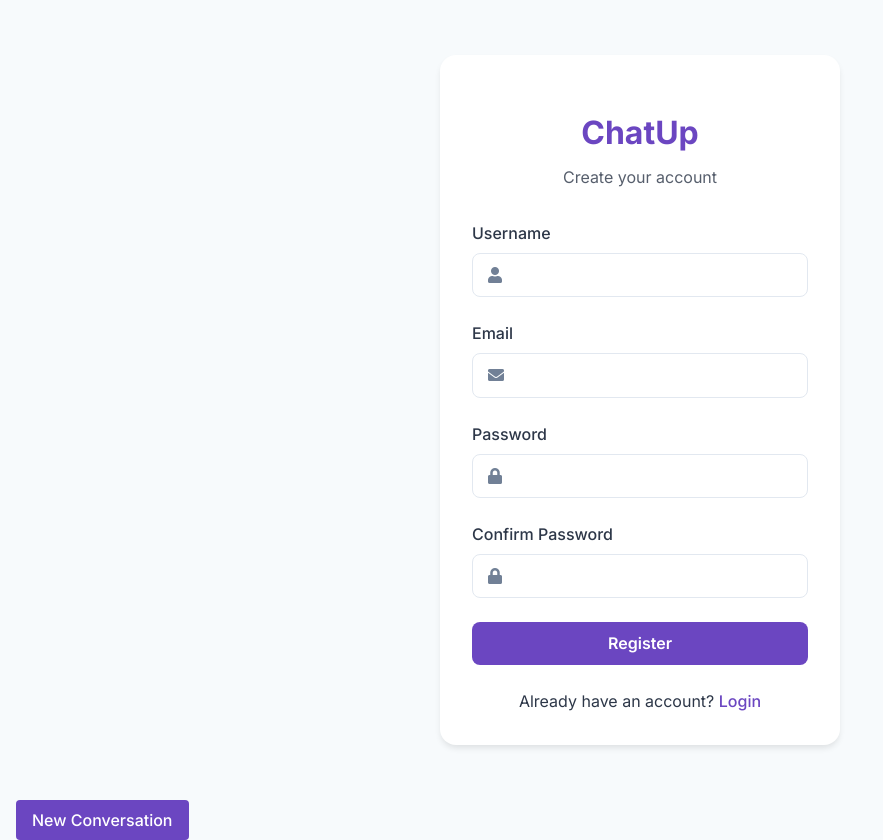
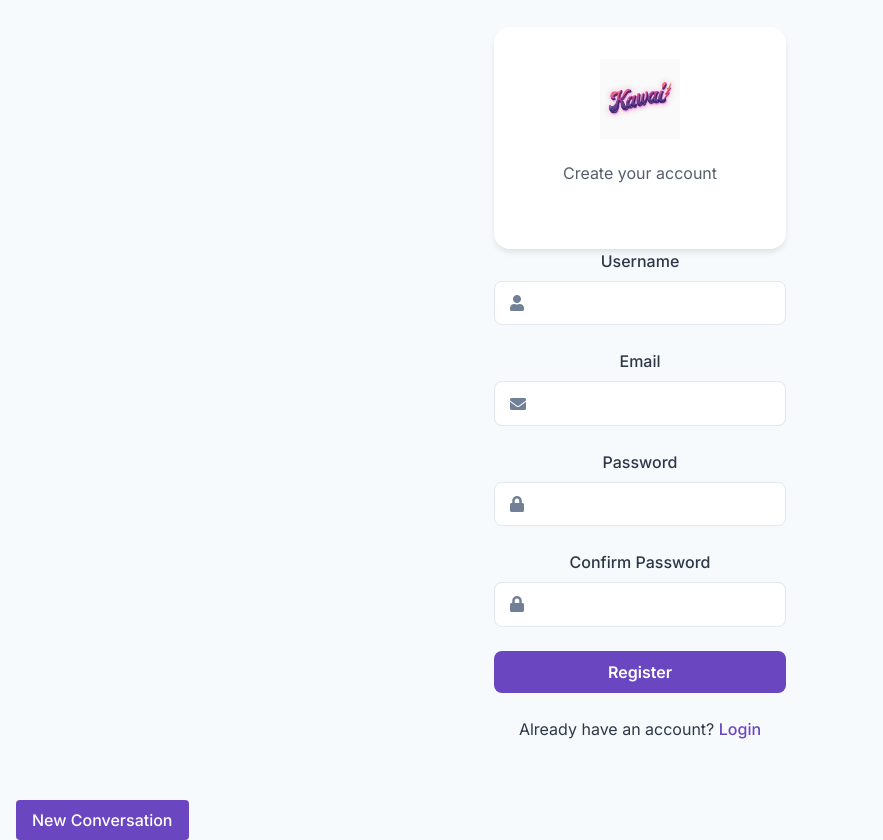
Before and after one commit to Made-me-like-this/newchat, a Django app: page /register/ in a window 1280 px wide. Shown: the whole page, without its empty margins (0-883 px from the left). Run offline with Django 5.2, Linux system fonts and the light colour scheme; some libraries are stand-ins or nearby versions.

Commit message:
Update register.html

```diff
--- a/chat/templates/auth/register.html
+++ b/chat/templates/auth/register.html
@@ -5,10 +5,14 @@
 
 {% block content %}
 <div class="auth-container">
+        <div class="auth-header">
     <div class="auth-card">
-        <div class="auth-header">
-            <h1 class="auth-title">ChatUp</h1>
-            <p class="auth-subtitle">Create your account</p>
+    <div class="auth-header">
+    <img src="{% static 'images/k3.png' %}" alt="ChatUp Logo" class="auth-logo">
+
+    <p class="auth-subtitle">Create your account</p>
+</div>
+
         </div>
 
         <form action="" method="POST" class="auth-form">
```
